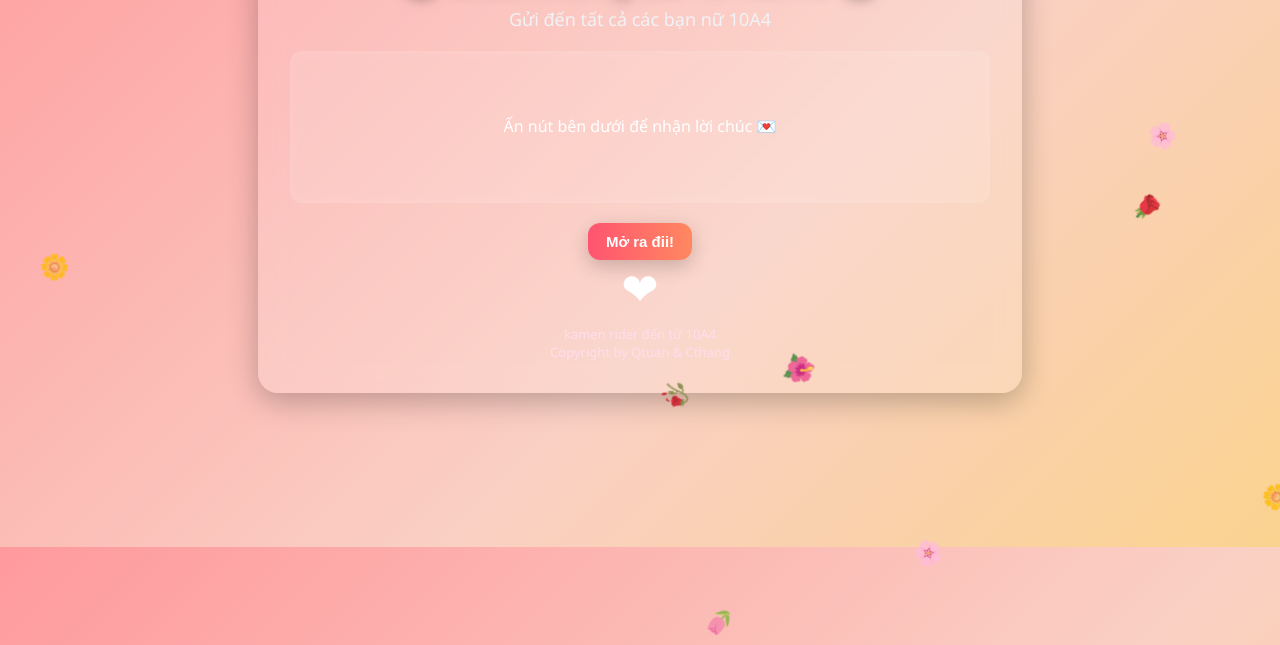
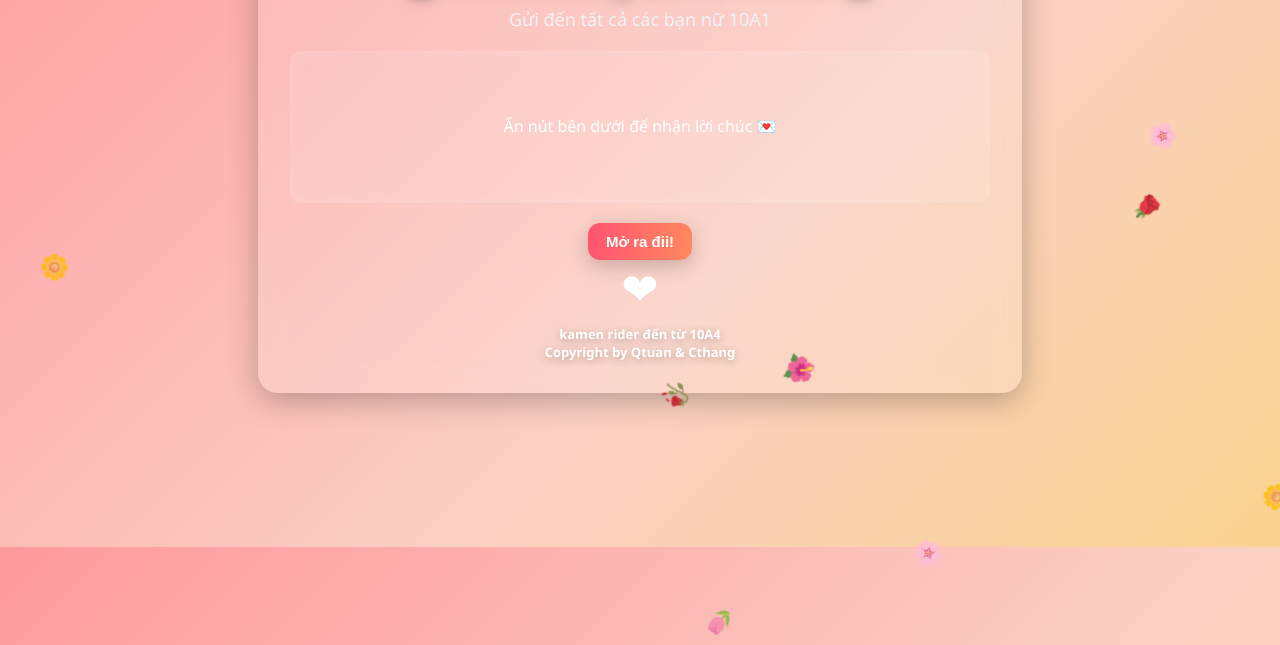
Before and after one commit to Tdtixigcgo/10a4dayy, a plain HTML site: page index.html in a window 1280 px wide. Shown: the part 253-898 px from the top of the page. Drawn offline with Linux system fonts and the light colour scheme.

Commit message:
Update index.html

```diff
--- a/index.html
+++ b/index.html
@@ -33,7 +33,7 @@
   }
   .heart{font-size:40px;animation:pulse 1.2s infinite;}
   @keyframes pulse{0%{transform:scale(1);}50%{transform:scale(1.2);}100%{transform:scale(1);}}
-  footer{font-size:13px;margin-top:10px;color:#ffddee;}
+  footer{font-size:13px;margin-top:10px;color:#fff;font-weight:600;text-shadow:0 2px 8px rgba(0,0,0,0.3);}
   button{
     border:0;padding:10px 18px;border-radius:12px;
     font-size:15px;font-weight:600;cursor:pointer;
@@ -55,7 +55,7 @@
 <body>
   <div class="card">
     <h1>🌸 Chúc mừng 20/10 vui vẻ 🌸</h1>
-    <h2>Gửi đến tất cả các bạn nữ 10A4</h2>
+    <h2>Gửi đến tất cả các bạn nữ 10A1</h2>
     <div class="message" id="msg">Ấn nút bên dưới để nhận lời chúc 💌</div>
     <button onclick="showWish()">Mở ra đii!</button>
     <div class="heart">❤</div>
```
